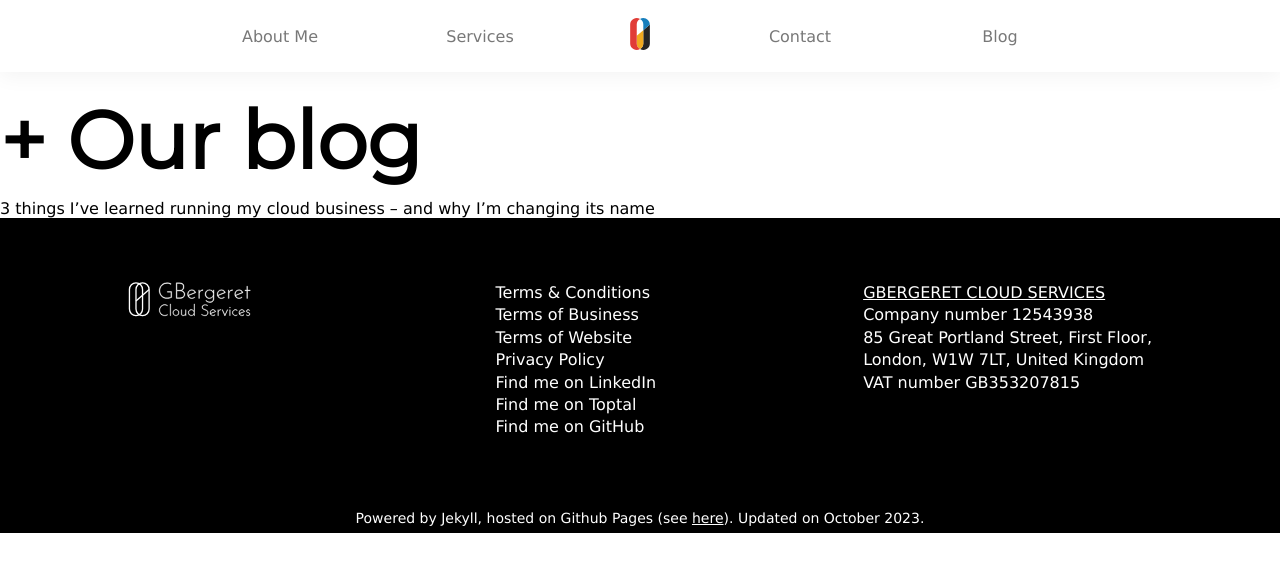
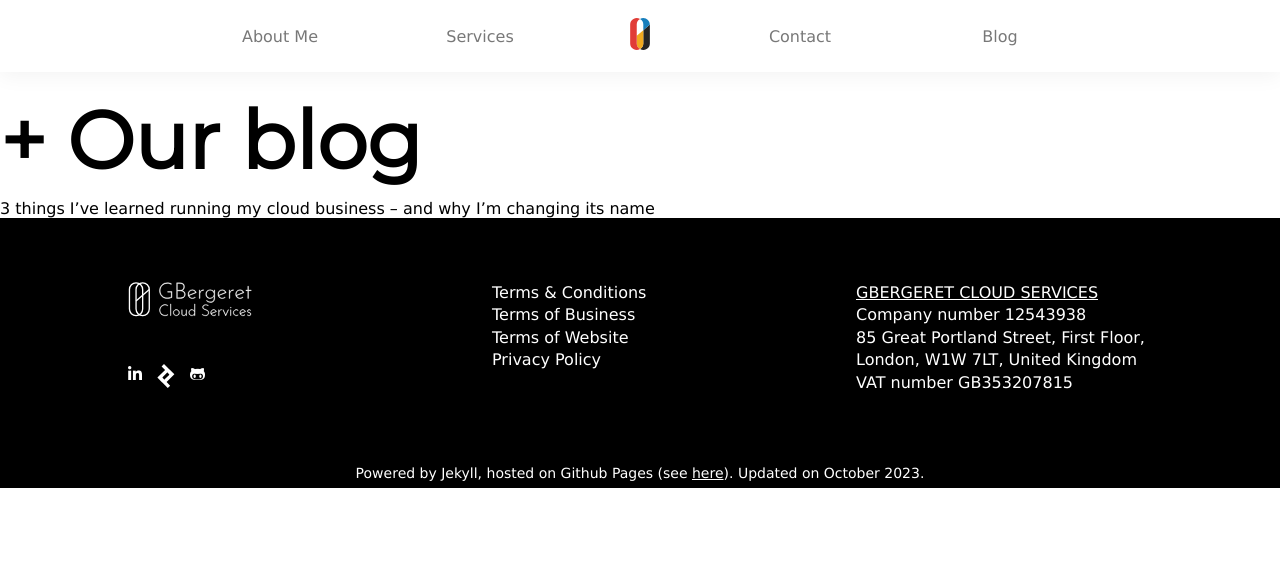
Before and after one commit to gbergeret-cloud/website, a Jekyll site: the page built from blog.html, in a window 1280 px wide. Shown: the top 572 px of the page. Built offline with Jekyll 4.4.1, drawn with Linux system fonts in a browser that asks for light colours; nearby versions of some CDN libraries.

Commit message:
feat: Add Social icons in footer (#23)
fix: improve footer for mobile and add socials

```diff
--- a/_includes/footer.html
+++ b/_includes/footer.html
@@ -1,18 +1,36 @@
 <footer>
   <div id="footer">
-    <div id="footer-logo">
-      <img src="{{ "assets/gbergeret-logo-white.svg" | relative_url }}" width=123 alt="white company logo">
+    <div id="company-socials">
+      <a href="{{ site.url}}#landing">
+        <img class="logo" src="{{ "assets/gbergeret-logo-white.svg" | relative_url }}" alt="white company logo">
+        <img class="logo-mobile"src="{{ "assets/gbergeret-brandmark-white.svg" | relative_url }}" alt="white company logo">
+      </a>
+      <ul id="social-icons">
+          <li>
+            <a href="https://www.linkedin.com/company/{{ site.company.linkedin }}">
+              <i class="fa-brands fa-linkedin-in"></i>
+            </a>
+          </li>
+          <li>
+            <a href="https://www.toptal.com/resume/geoffrey-bergeret">
+              <svg height="32" viewBox="0 0 23 32" width="23" xmlns="http://www.w3.org/2000/svg">
+                <path d="m1323.82532 2153 7.29254 7.29278c.05306.04705.10612.09998.16507.15879l6.36107 6.36354-10.34632 10.29222 4.73985 4.74031-3.17169 3.15236-7.24537-7.24573c-.08254-.07645-.17097-.16467-.2594-.25289l-6.36107-6.35766 10.31095-10.25105-4.69859-4.69914zm4.61606 11.42731c-.09433-.02941-.18865-.02941-.28298 0-.09433.02353-.17686.07058-.34193.23525l-5.88945 5.86363c-.17096.17056-.21223.24701-.2417.34111-.02948.0941-.02948.1882 0 .2823.02947.09411.07664.17644.2417.34112l1.86883 1.87024c.17096.17056.2476.21173.34193.24114.09432.0294.18865.0294.28297 0 .09433-.02941.17686-.07058.33604-.23526l5.88944-5.86362c.17097-.17056.21224-.24702.24171-.34112.02948-.0941.02948-.1882 0-.2823-.02358-.0941-.07074-.17644-.23581-.34111l-1.86882-1.87025c-.17097-.17055-.24761-.21172-.34193-.24113z" fill="#204ecf" fill-rule="evenodd" transform="translate(-1315 -2153)"></path>
+              </svg>
+            </a>
+          </li>
+          <li>
+            <a href="https://github.com/{{ site.company.github }}">
+              <i class="fa-brands fa-github-alt"></i>
+            </a>
+          </li>
+        </ul>
     </div>
-
-    <div>
+    <div id="company-legals">
         <ul>
             <li><a href="#">Terms & Conditions</a></li>
             <li><a href="https://docs.google.com/document/d/1EcbinSpcf63bjI1nEtlx36b3nMtwtWUBjid4ory5fZo">Terms of Business</a></li>
             <li><a href="#">Terms of Website</a></li>
             <li><a href="#">Privacy Policy</a></li>
-            <li><a href="https://www.linkedin.com/company/{{ site.company.linkedin }}">Find me on LinkedIn</a></li>
-            <li><a href="https://www.toptal.com/resume/geoffrey-bergeret">Find me on Toptal</a></li>
-            <li><a href="https://github.com/{{ site.company.github }}">Find me on GitHub</a></li>
         </ul>
     </div>
 
--- a/assets/custom.css
+++ b/assets/custom.css
@@ -235,12 +235,49 @@ footer *, footer a:hover {
   flex-basis: 31%;
 }
 
-#footer-logo {
-  padding: 0;
+#footer #company-socials {
+  display: flex;
+  flex-direction: column;
+  align-content: flex-start;
+  flex-wrap: nowrap;
+  justify-content: space-between;
+}
+
+#footer #social-icons{
+  display: flex;
+  flex-direction: row;
+  gap: 0.75rem;
+  color: white
+}
+
+#footer #social-icons svg{
+  width: 1.5rem;
+  height: 1.5rem;
+}
+
+#footer #social-icons svg path{
+  fill: currentColor
+}
+
+#footer .logo {
+  width: 7.75rem;
+}
+
+#footer .logo-mobile {
+  height: 2rem;
+  display: none;
 }
 
 #company-details a, #credit a {
   text-decoration: underline;
+}
+
+#company-legals{
+  min-width: 10rem;
+}
+
+#company-details {
+  min-width: 18.5rem;
 }
 
 #credit {
@@ -249,6 +286,11 @@ footer *, footer a:hover {
   font-size: 14px;
 }
 
+@media only screen and (max-width: 1024px) {
+  #footer {
+    padding: 3em 6em;
+  }
+}
 @media only screen and (max-width: 768px) {
 
   #footer {
@@ -262,6 +304,27 @@ footer *, footer a:hover {
     line-height: 1.4;
   }
 
+  #footer #company-socials {
+    display: flex;
+    flex-direction: row;
+    flex-wrap: nowrap;
+    justify-content: space-between;
+    align-items: center;
+  }
+
+  #footer .logo{
+    display: none;
+  }
+
+  #footer .logo-mobile {
+    display: inline-block;
+    height: 3rem;
+  }
+
+  #company-details {
+    min-width: 10rem;
+  }
+
   #credit {
     padding: 0rem 2em 2rem 2rem;
     text-align: left;
```
